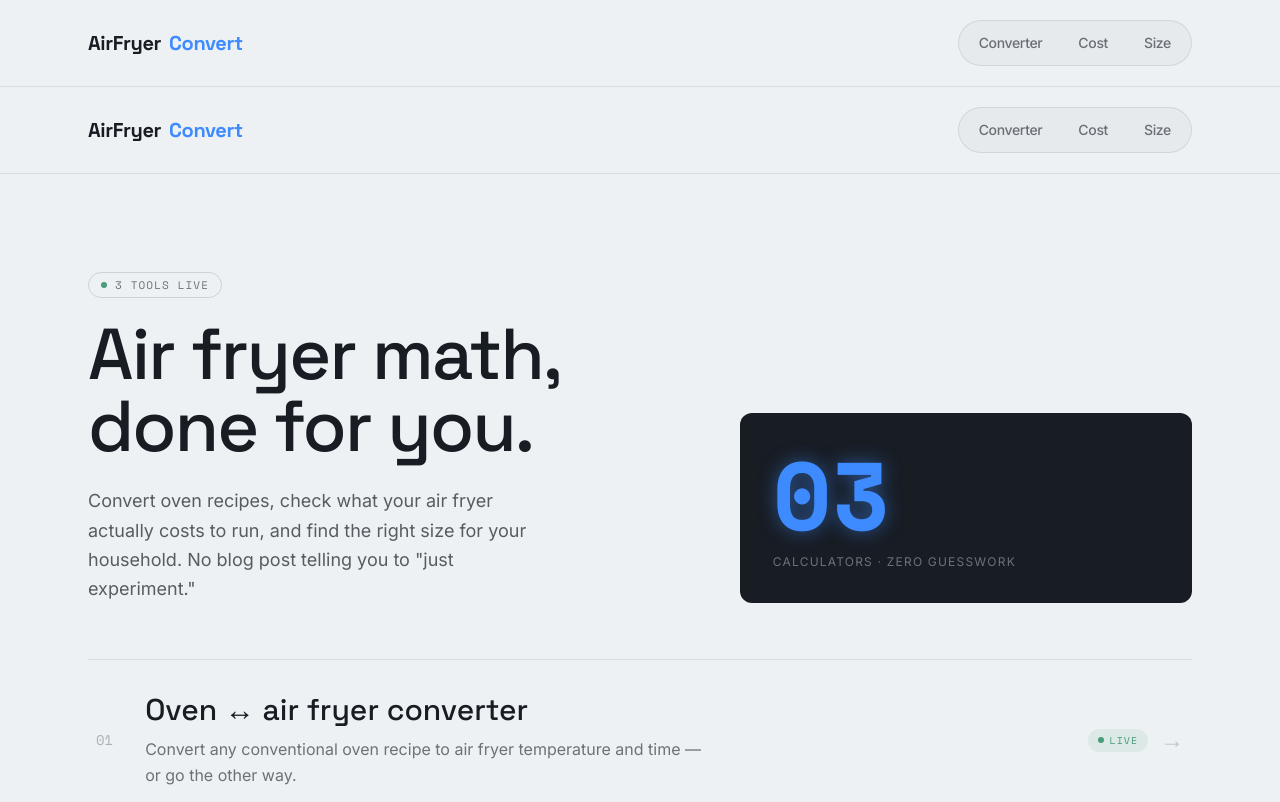
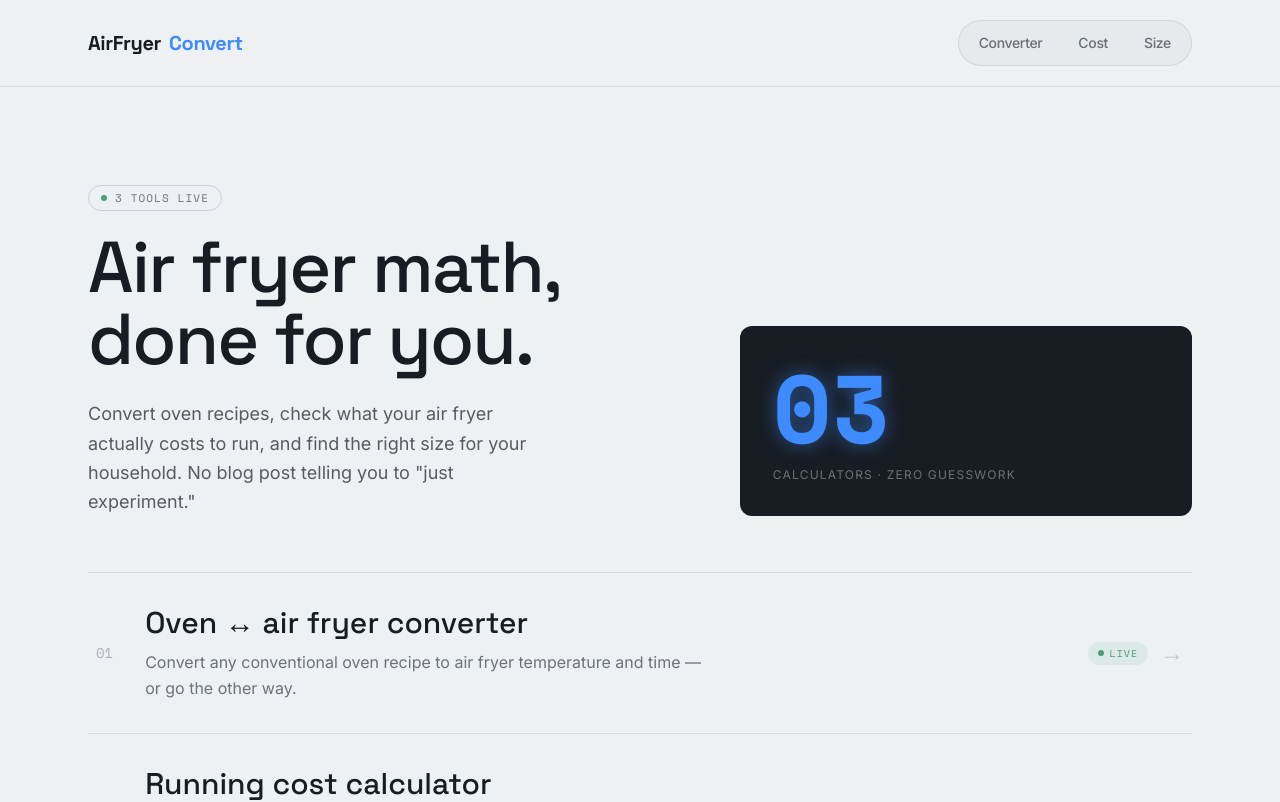
Before and after one commit to steve711-web/airfryer, a Next.js app: page / in a window 1280 px wide. Shown: the top 802 px of the page. Built offline with nearby package versions, Linux system fonts and the light colour scheme.

Commit message:
Remove duplicate homepage header now that layout renders it globally

```diff
--- a/app/page.tsx
+++ b/app/page.tsx
@@ -1,5 +1,4 @@
 import Link from "next/link";
-import SiteHeader from "@/components/SiteHeader";
 
 const tools = [
   {
@@ -25,8 +24,6 @@ const tools = [
 export default function Home() {
   return (
     <main className="min-h-screen bg-cream">
-      <SiteHeader />
-
       {/* Asymmetric hero: headline left, readout panel right — not centered */}
       <section className="mx-auto max-w-6xl px-6 pb-14 pt-16 sm:pt-24">
         <div className="grid gap-10 lg:grid-cols-[1.3fr_1fr] lg:items-end lg:gap-16">
```
